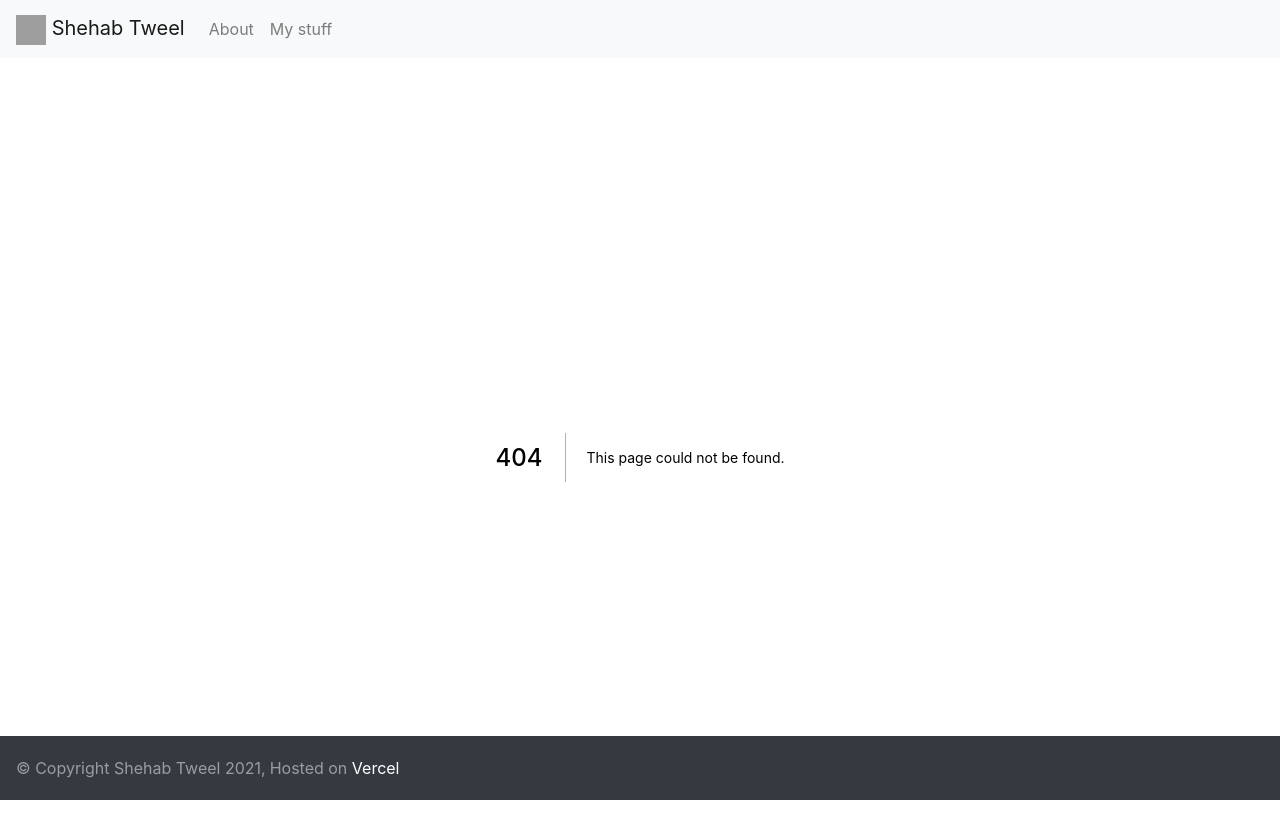
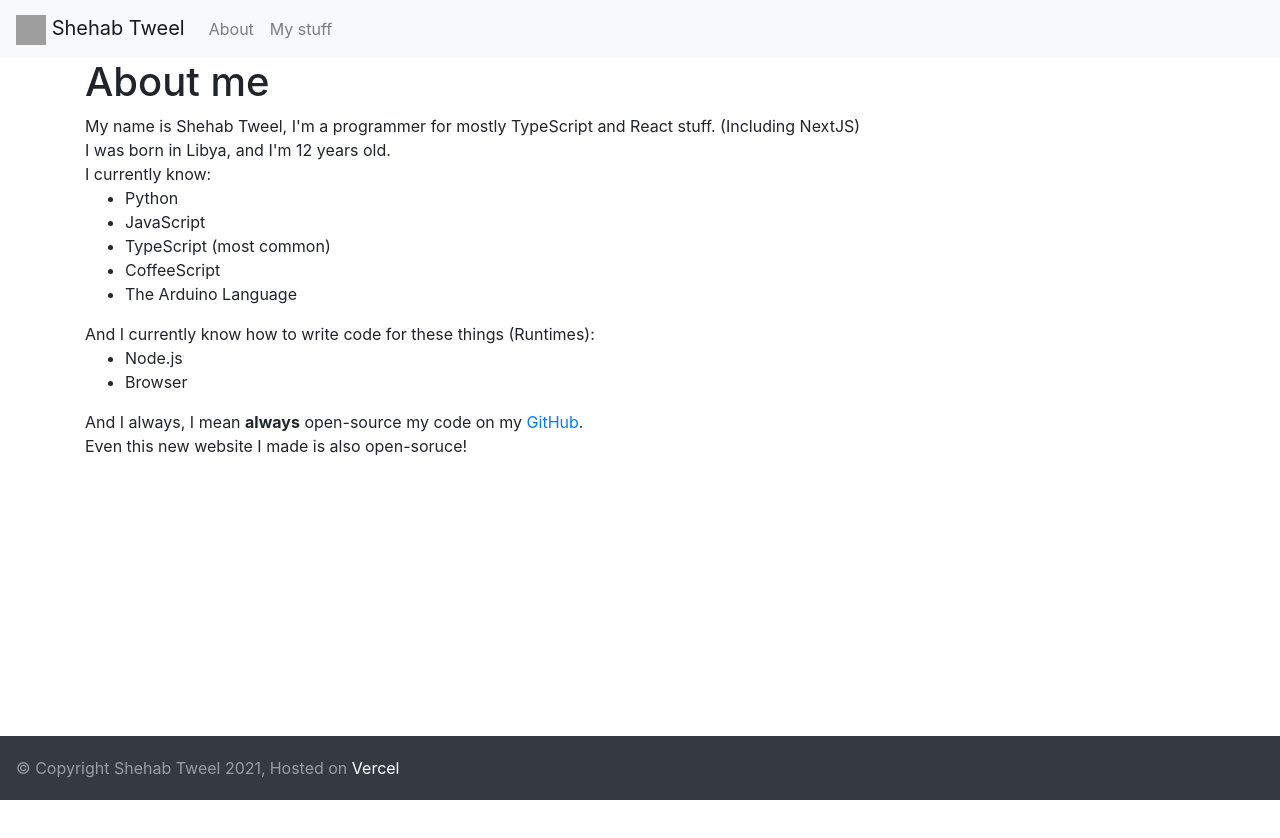
Before and after one commit to shahoob/website, a Next.js app: page /about in a window 1280 px wide. Before the commit this address had no page. Shown: the top 838 px of the page. After the commit the page ends 800 px from the top, so only its background shows below. Built offline with nearby package versions, Linux system fonts and the light colour scheme; grey boxes are pictures that could not be loaded.

Commit message:
About page and fix my age

```diff
--- /dev/null
+++ b/pages/about/index.tsx
@@ -0,0 +1,46 @@
+import React from 'react'
+
+const data = {
+    programming: {
+        languages: [
+            'Python',
+            'JavaScript',
+            'TypeScript (most common)',
+            'CoffeeScript',
+            'The Arduino Language'
+        ],
+        runtimes: [
+            'Node.js',
+            'Browser'
+        ]
+    }
+}
+
+export default function About() {
+    return (
+        <>
+            <h1>About me</h1>
+            My name is Shehab Tweel,
+            I'm a programmer for mostly TypeScript and React stuff. (Including NextJS)
+            <br />
+            I was born in Libya, and I'm 12 years old.
+            <br />
+            I currently know:
+            <ul>
+                {data.programming.languages.map(l => (
+                    <li>{l}</li>
+                ))}
+            </ul>
+            And I currently know how to write code for these things (Runtimes):
+            <ul>
+                {data.programming.runtimes.map(l => (
+                    <li>{l}</li>
+                ))}
+            </ul>
+            And I always, I mean <b>always</b> open-source my code
+            on my <a href="http://github.com/shahoob">GitHub</a>.
+            <br/>
+            Even this new website I made is also open-soruce!
+        </>
+    )
+}
--- a/pages/index.tsx
+++ b/pages/index.tsx
@@ -11,7 +11,7 @@ export default function Home() {
       </Head>
       <Jumbotron>
         <h1>Shehab Tweel</h1>
-        An 11 year old programmer, born from Libya.
+        An 12 year old programmer, born from Libya.
         <br/>
         <Link href="/about">
           <Button>Learn more about me</Button>
```
Also changed, not shown: 1 other file (tests, documents, lock files or other folders).
